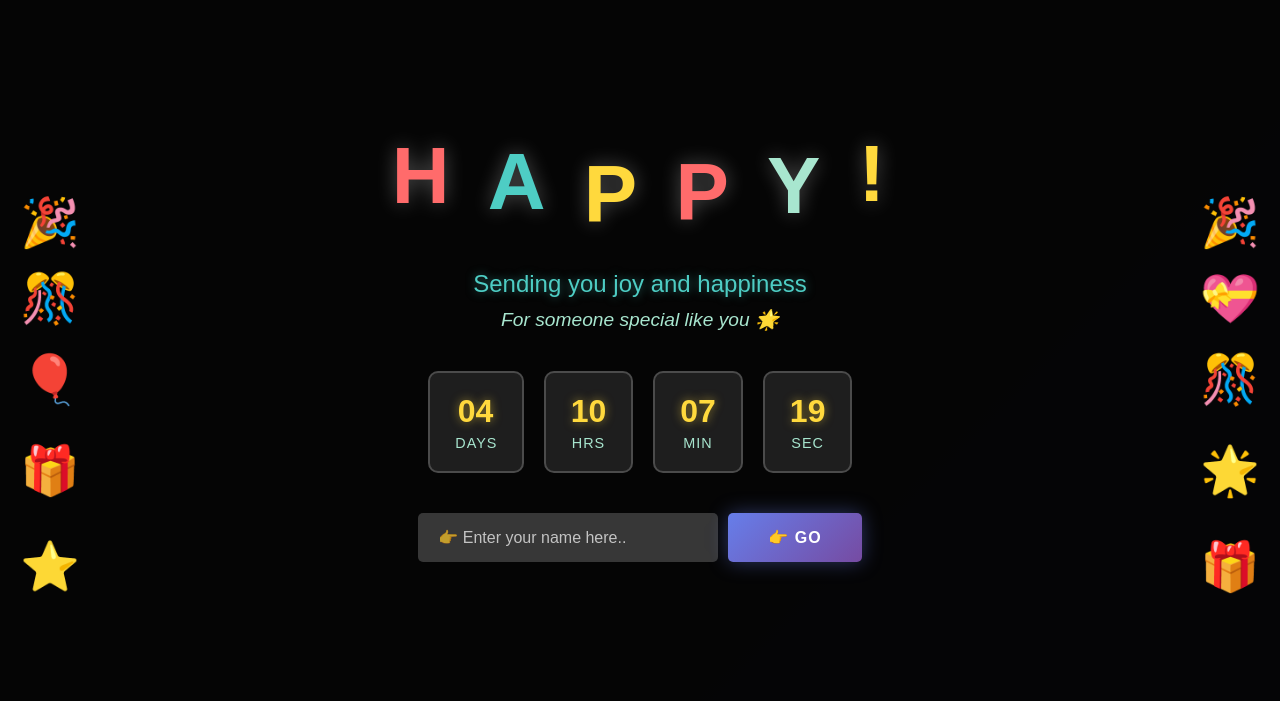
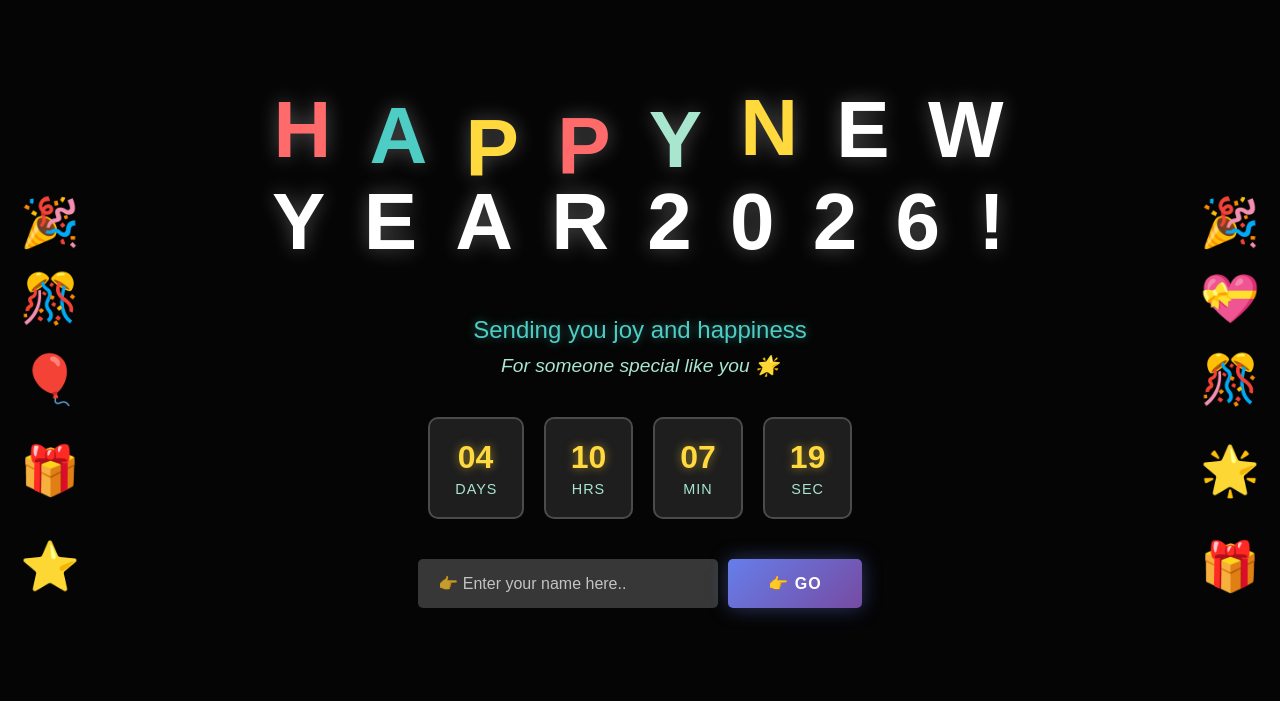
Before and after one commit to arpancodez/special-greeting-web, a plain HTML site: page index.html in a window 1280 px wide. Drawn offline with Linux system fonts and the light colour scheme.

Commit message:
Update greeting title from HAPPY! to HAPPY NEW YEAR 2026

```diff
--- a/index.html
+++ b/index.html
@@ -36,6 +36,17 @@
             <span class="letter">P</span>
             <span class="letter">P</span>
             <span class="letter">Y</span>
+            <span class="letter">N</span>
+            <span class="letter">E</span>
+            <span class="letter">W</span>
+            <span class="letter">Y</span>
+            <span class="letter">E</span>
+            <span class="letter">A</span>
+            <span class="letter">R</span>
+            <span class="letter">2</span>
+            <span class="letter">0</span>
+            <span class="letter">2</span>
+            <span class="letter">6</span>
             <span class="letter">!</span>
         </h1>
 
```
